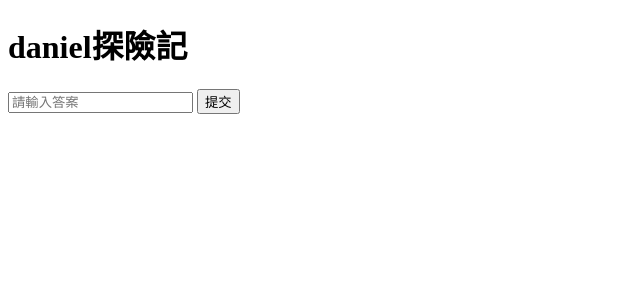
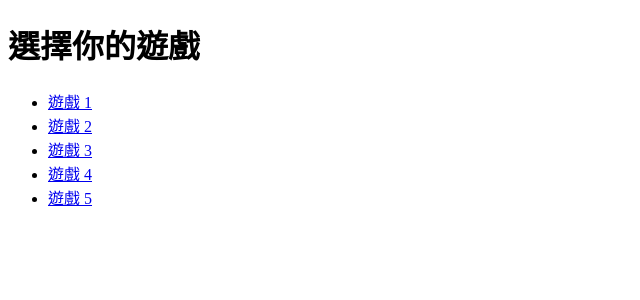
Before and after one commit to h04898989/puzzletest, a Flask app: page / in a window 1280 px wide. Shown: the top 300 px of the page, without its empty margins (0-640 px from the left). Run offline with Flask 3, Linux system fonts and the light colour scheme.

Commit message:
sara update

```diff
--- a/app.py
+++ b/app.py
@@ -3,8 +3,12 @@ from flask import Flask, render_template, request, jsonify
 app = Flask(__name__)
 
 @app.route('/')
-def index():
-    return render_template('index.html')
+def home():
+    return render_template('home.html')
+
+@app.route('/game/<game_id>')
+def game(game_id):
+    return render_template('index.html', game_id=game_id)
 
 @app.route('/validate', methods=['POST'])
 def validate():
--- /dev/null
+++ b/templates/home.html
@@ -0,0 +1,18 @@
+<!DOCTYPE html>
+<html lang="zh-TW">
+<head>
+    <meta charset="UTF-8">
+    <meta name="viewport" content="width=device-width, initial-scale=1.0">
+    <title>遊戲選單</title>
+</head>
+<body>
+    <h1>選擇你的遊戲</h1>
+    <ul>
+        <li><a href="/game/1">遊戲 1</a></li>
+        <li><a href="/game/2">遊戲 2</a></li>
+        <li><a href="/game/3">遊戲 3</a></li>
+        <li><a href="/game/4">遊戲 4</a></li>
+        <li><a href="/game/5">遊戲 5</a></li>
+    </ul>
+</body>
+</html>
--- a/templates/index.html
+++ b/templates/index.html
@@ -26,7 +26,7 @@
     </script>
 </head>
 <body>
-    <h1>daniel探險記</h1>
+    <h1>daniel探險記 - 遊戲 {{ game_id }}</h1>
     <input type="text" id="userInput" placeholder="請輸入答案">
     <button onclick="validateInput()">提交</button>
     <p id="result"></p>
```
